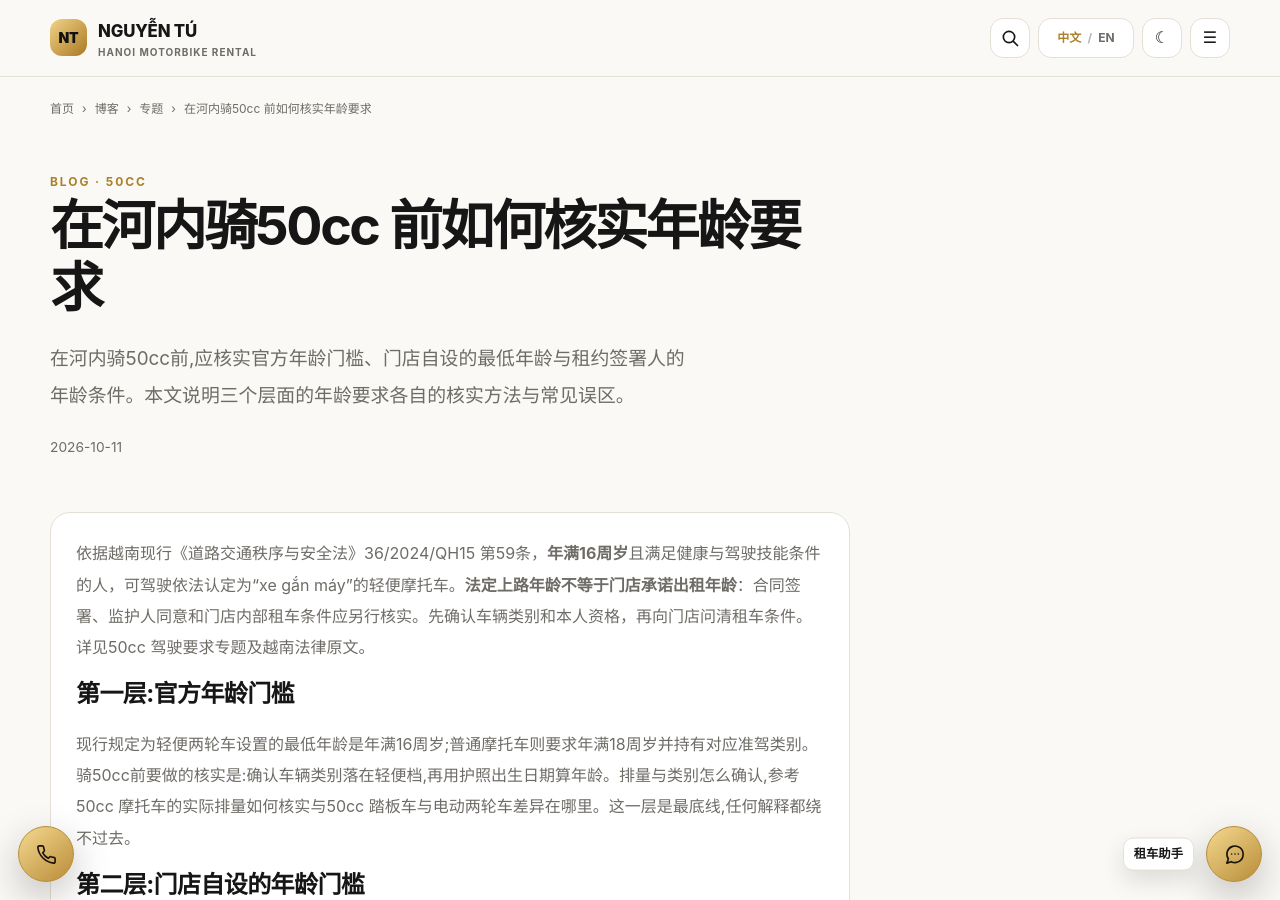
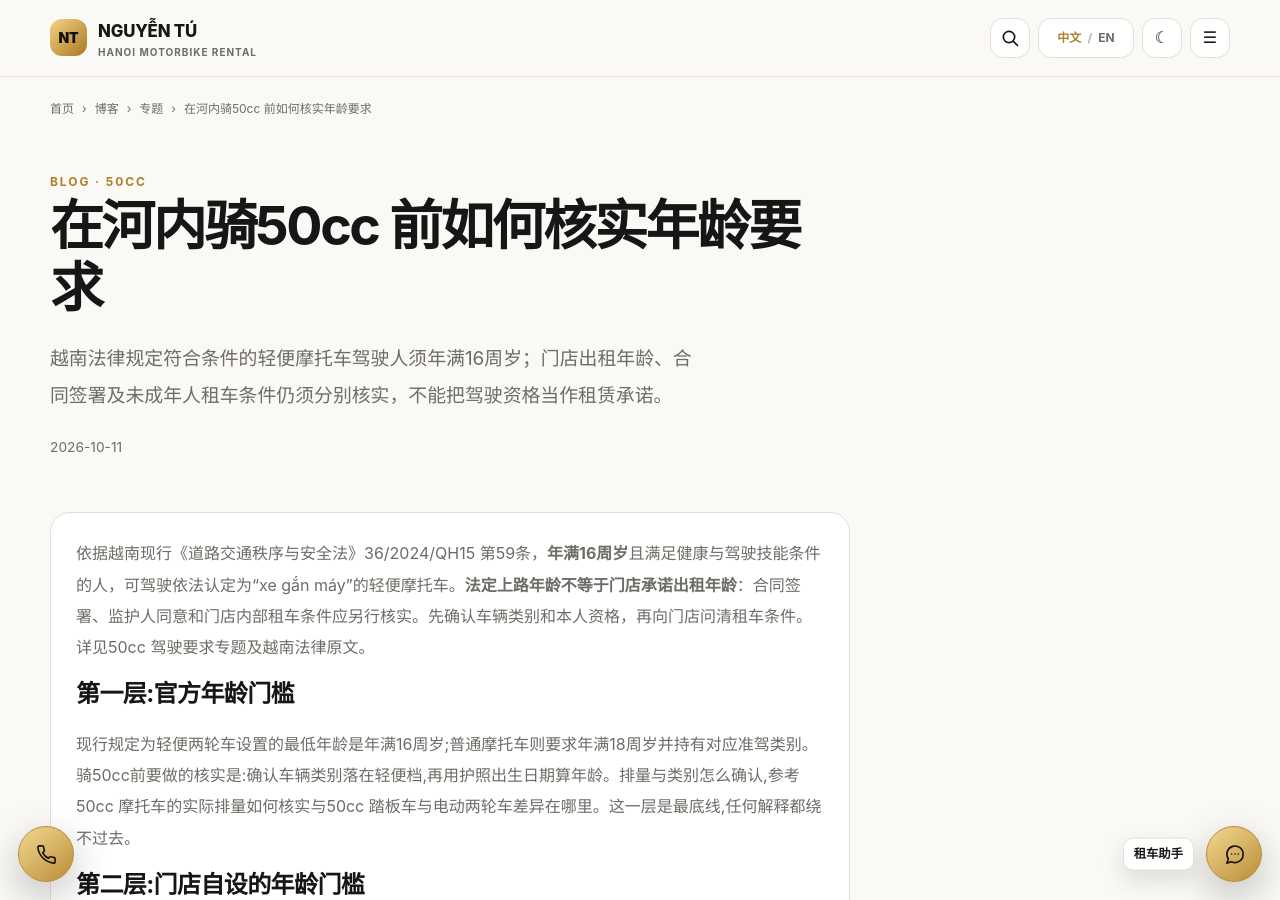
Before and after one commit to thuexemayhanoi/china, a Jekyll site: the page built from _posts/2026-10-11-hanoi-fifty-rules-05.md, in a window 1280 px wide and 900 px high. Built offline with Jekyll 4.4.1, drawn with Linux system fonts in a browser that asks for light colours.

Commit message:
seo(china): align post description and modified date with corrected factual answer

```diff
--- a/_posts/2026-10-11-hanoi-fifty-rules-05.md
+++ b/_posts/2026-10-11-hanoi-fifty-rules-05.md
@@ -5,7 +5,8 @@ topic: "50cc"
 subtopic: "requirements"
 permalink: "/blog/hanoi-fifty-rules-05/"
 title: "在河内骑50cc 前如何核实年龄要求"
-description: "在河内骑50cc前,应核实官方年龄门槛、门店自设的最低年龄与租约签署人的年龄条件。本文说明三个层面的年龄要求各自的核实方法与常见误区。"
+description: "越南法律规定符合条件的轻便摩托车驾驶人须年满16周岁；门店出租年龄、合同签署及未成年人租车条件仍须分别核实，不能把驾驶资格当作租赁承诺。"
+last_modified_at: "2026-10-12"
 primary_keyword: "河内50cc驾驶要求"
 source_notes: "Vietnam Law 36/2024/QH15 on road traffic order and safety, effective 2025-01-01, official full text at https://vanban.chinhphu.vn/?pageid=27160&docid=211194&classid=1&typegroupid=3"
 date: "2026-10-11 21:08:54 +0700"
```
